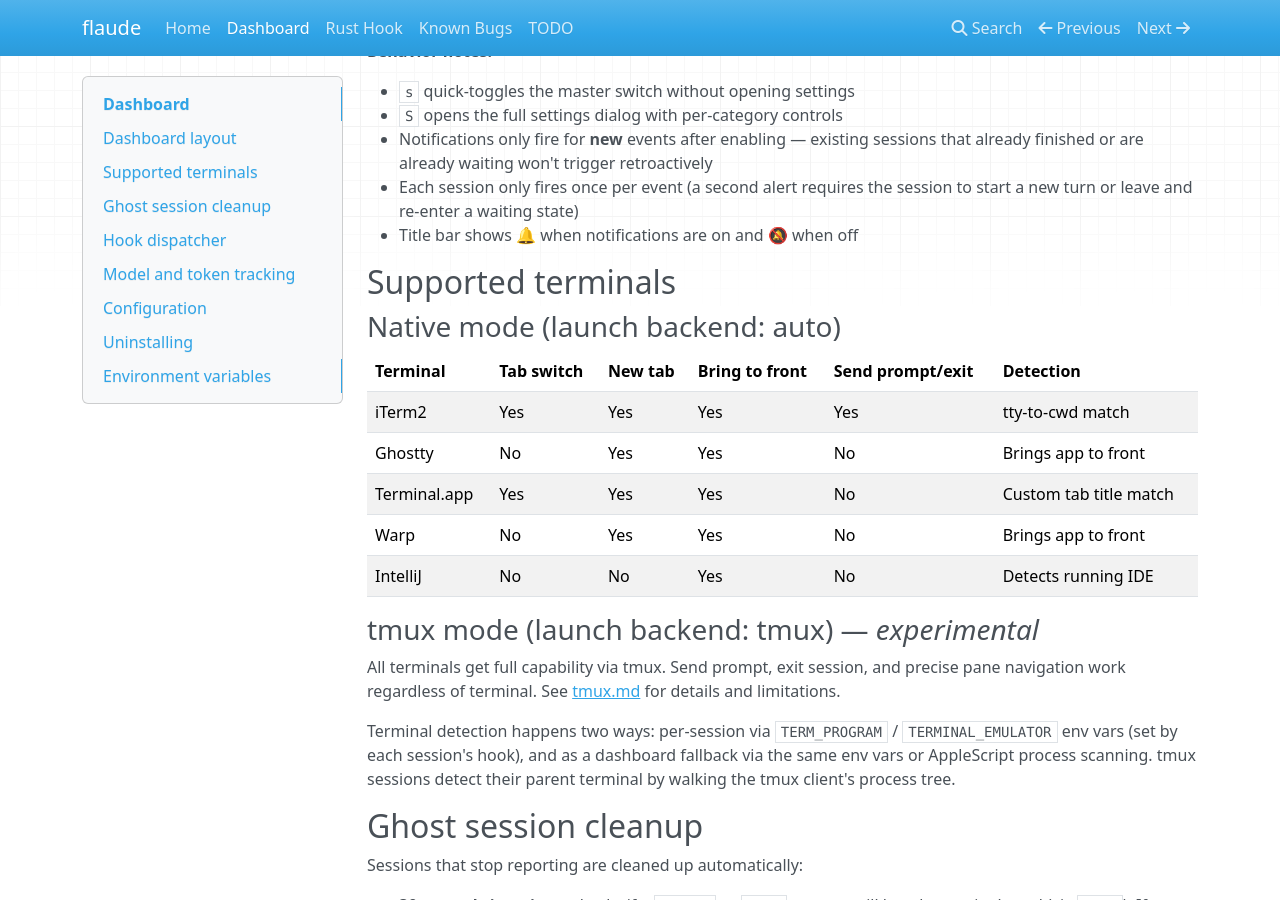
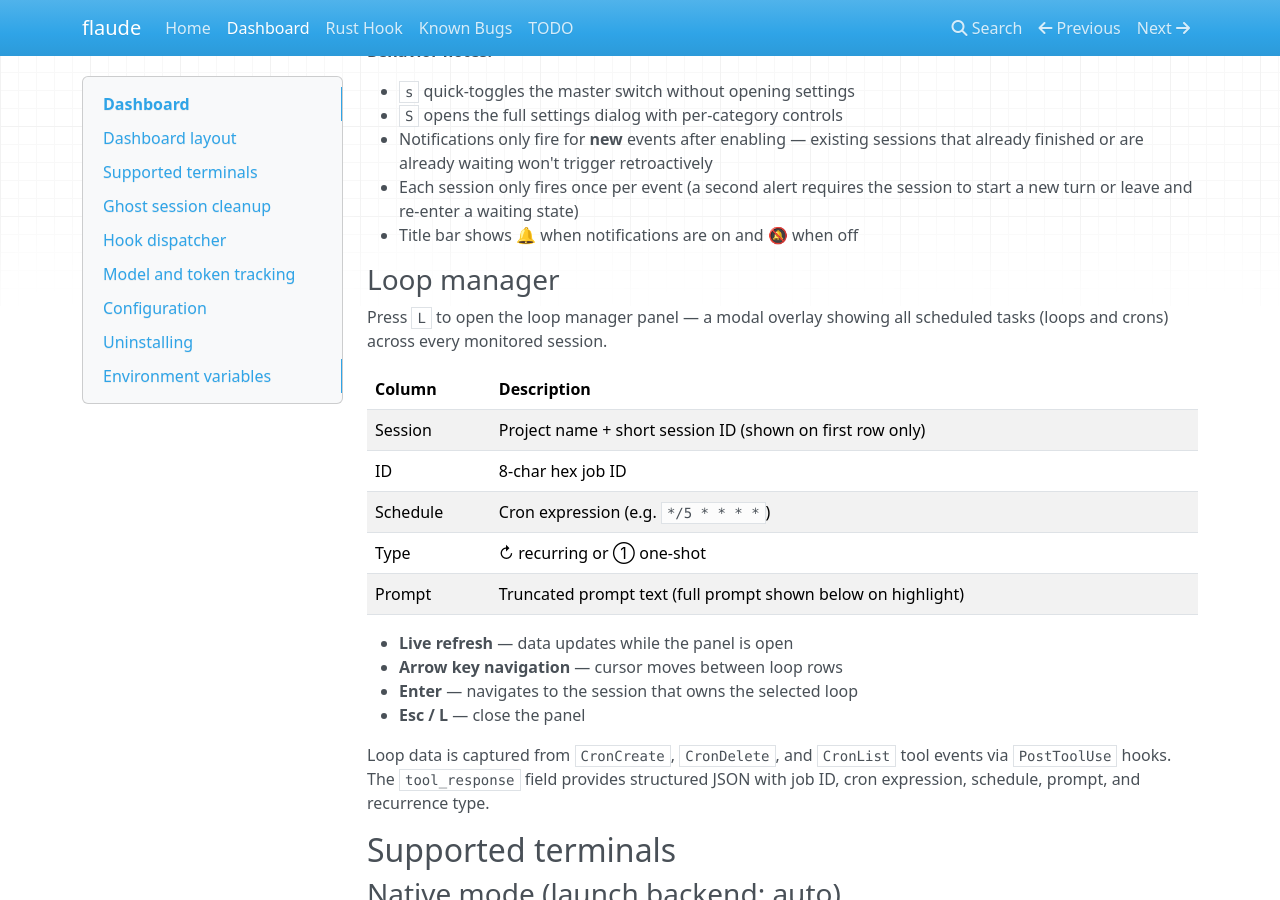
Before and after one commit to architg25/flaude, an MkDocs documentation site: the page built from docs/dashboard.md, in a window 1280 px wide and 900 px high, scrolled down 3019 px. Built offline with MkDocs 1.6.1, drawn with Linux system fonts in a browser that asks for light colours; nearby versions of some CDN libraries.

```diff
--- a/docs/dashboard.md
+++ b/docs/dashboard.md
@@ -100,6 +100,25 @@ Body text shows the pending question when available.
 - Each session only fires once per event (a second alert requires the session to start a new turn or leave and re-enter a waiting state)
 - Title bar shows 🔔 when notifications are on and 🔕 when off
 
+### Loop manager
+
+Press `L` to open the loop manager panel — a modal overlay showing all scheduled tasks (loops and crons) across every monitored session.
+
+| Column   | Description                                                  |
+| -------- | ------------------------------------------------------------ |
+| Session  | Project name + short session ID (shown on first row only)    |
+| ID       | 8-char hex job ID                                            |
+| Schedule | Cron expression (e.g. `*/5 * * * *`)                         |
+| Type     | ↻ recurring or ① one-shot                                    |
+| Prompt   | Truncated prompt text (full prompt shown below on highlight) |
+
+- **Live refresh** — data updates while the panel is open
+- **Arrow key navigation** — cursor moves between loop rows
+- **Enter** — navigates to the session that owns the selected loop
+- **Esc / L** — close the panel
+
+Loop data is captured from `CronCreate`, `CronDelete`, and `CronList` tool events via `PostToolUse` hooks. The `tool_response` field provides structured JSON with job ID, cron expression, schedule, prompt, and recurrence type.
+
 ## Supported terminals
 
 ### Native mode (launch backend: auto)
```
Also changed, not shown: CHANGELOG.md (+11 -0 lines), README.md (+4 -1 lines).
